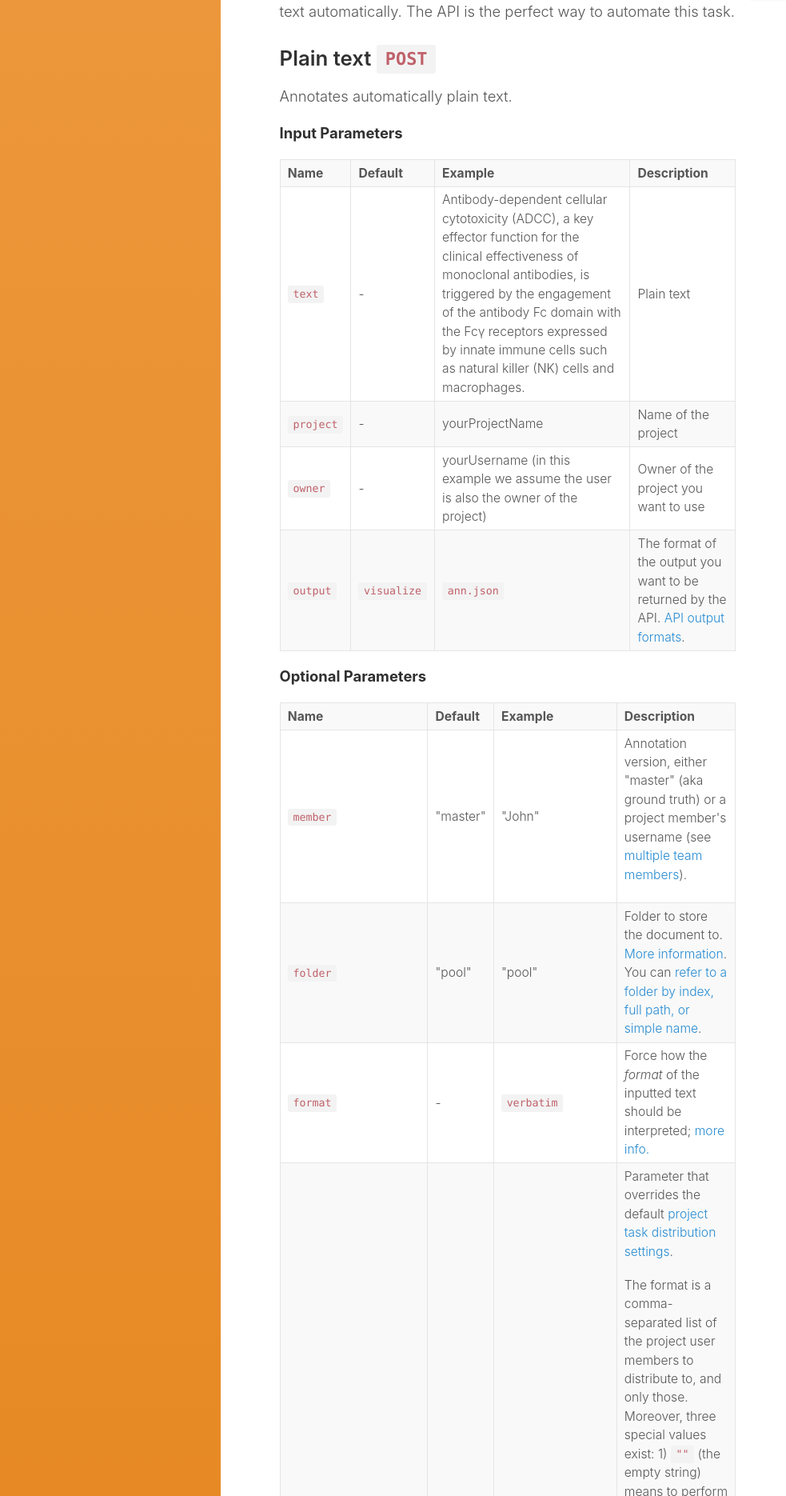
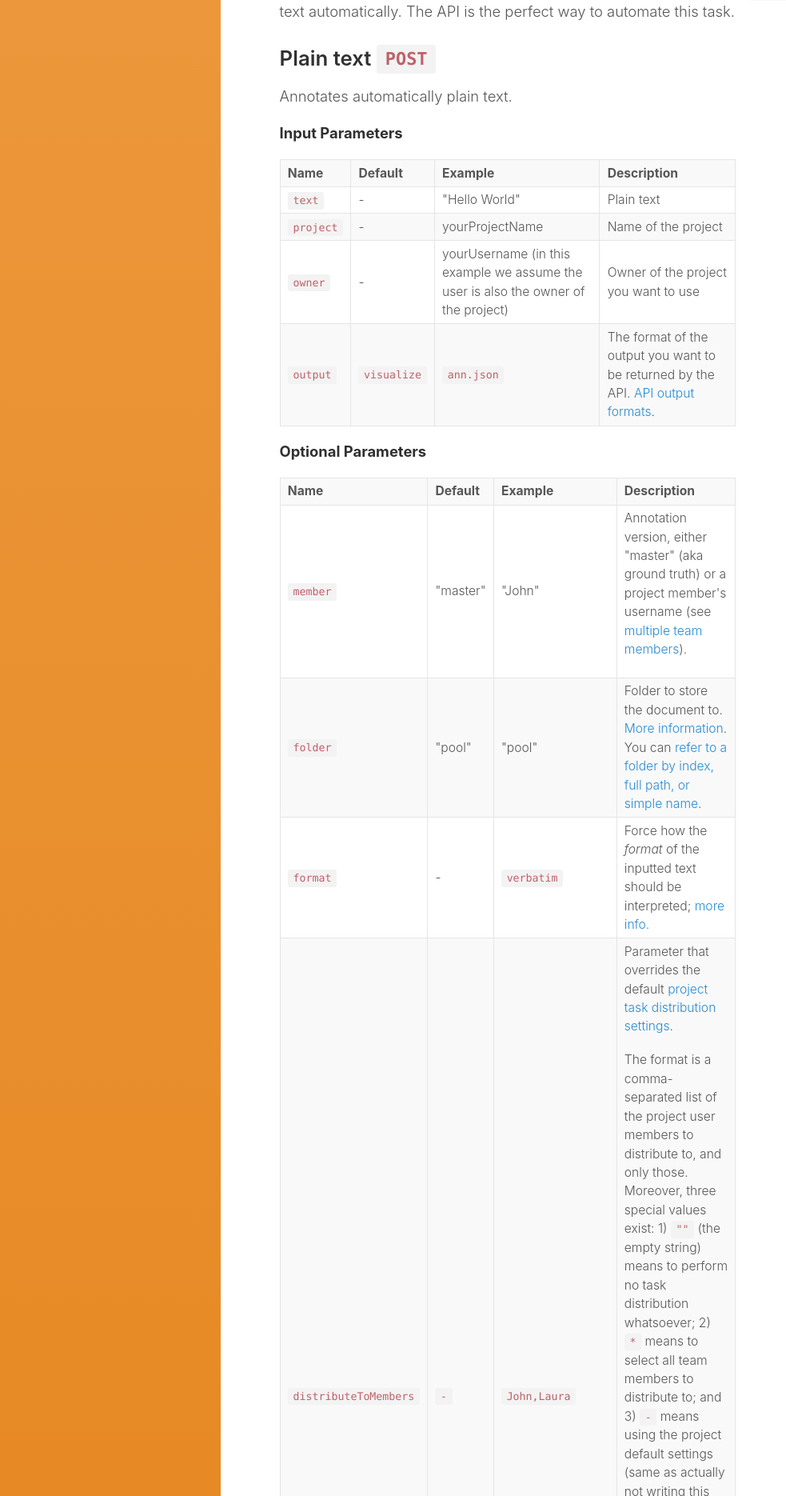
Before and after one commit to tagtogorg/tagtog-doc, a Jekyll site: the page built from API_documents_v1.md, in a window 1280 px wide. Shown: the part 1641-3511 px from the top of the page at 80% size, without its empty margins (0-983 px from the left). Built offline with Jekyll 4.4.1, drawn with Linux system fonts in a browser that asks for light colours; nearby versions of some CDN libraries; some of the changed text lies outside the part shown.

Commit message:
simplify

````diff
--- a/API_documents_v1.md
+++ b/API_documents_v1.md
@@ -11,7 +11,7 @@ api_document_url: https://www.tagtog.net/-api/documents/v1
 api_username: yourUsername
 api_pwd: yourPassword
 api_project: yourProjectName
-api_plain_text: Antibody-dependent cellular cytotoxicity (ADCC), a key effector function for the clinical effectiveness of monoclonal antibodies, is triggered by the engagement of the antibody Fc domain with the Fcγ receptors expressed by innate immune cells such as natural killer (NK) cells and macrophages.
+api_plain_text: "\"Hello World\""
 ---
 
 <div class="two-third-col">
@@ -164,7 +164,7 @@ tagtogAPIUrl = "{{ page.api_document_url }}"
 
 auth = requests.auth.HTTPBasicAuth(username='{{ page.api_username }}', password='{{ page.api_pwd }}')
 params = {'project':'{{ page.api_project }}', 'owner': '{{ page.api_username }}', 'output':'ann.json'}
-payload = {'text': '{{ page.api_plain_text }}'}
+payload = {'text': {{ page.api_plain_text }}}
 response = requests.post(tagtogAPIUrl, params=params, auth=auth, data=payload)
 print(response.text)
 ```
````
